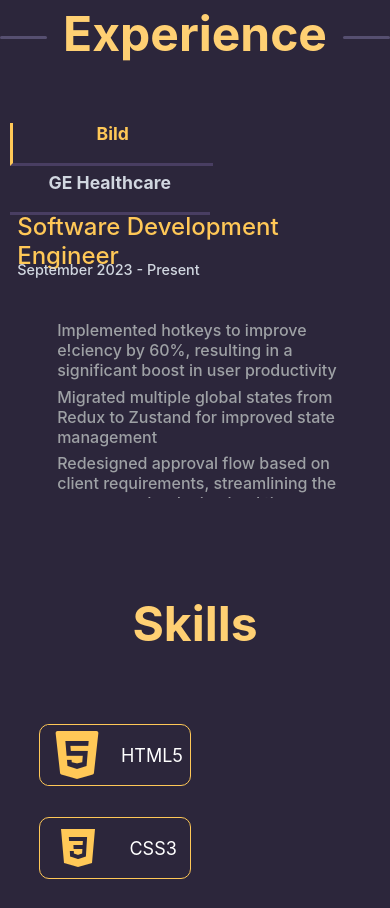
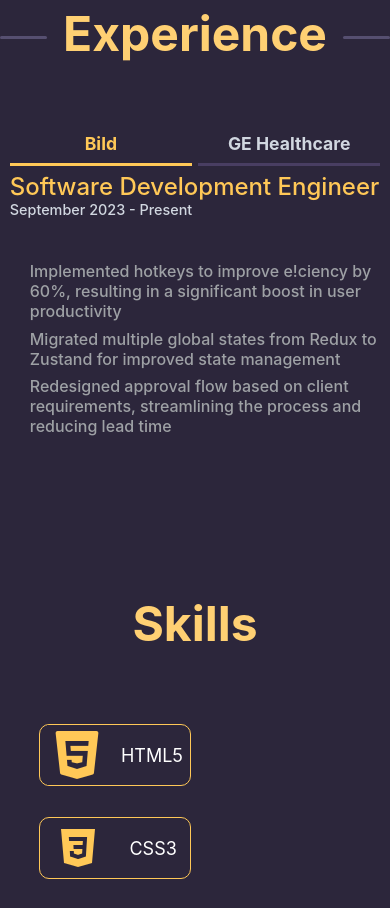
Before and after one commit to Parimal-3008/Portfolio, a React (Create React App) app: page / in a window 390 px wide. Shown: the part 2520-3428 px from the top of the page. Built offline with nearby package versions, Linux system fonts and the light colour scheme.

Commit message:
minor ui fix

```diff
--- a/src/components/Work.js
+++ b/src/components/Work.js
@@ -45,13 +45,13 @@ const Work = () => {
         <hr className="workhr" id="rightline" />
       </div>
       <div className="workouterdiv">
-        <div>
+        <div className="parentCompanyName">
           {workExperience.map((job, index) => {
             return (
               <div
                 className="workcompanyname"
                 style={{
-                  borderLeft:
+                  borderBottom:
                     selectedIndex === index ? "3px solid #ffc857" : "",
                   color: selectedIndex === index ? "#ffc857" : "",
                 }}
@@ -70,7 +70,7 @@ const Work = () => {
                   <div className="workrole">{job.role}</div>
                   <div className="workduration">{job.duration}</div>
                   <div className="workdescription">
-                    <ul>
+                    <ul style={{ width: "100%" }}>
                       {job.description.map((item) => (
                         <li>{item}</li>
                       ))}
--- a/src/components/css/Work.css
+++ b/src/components/css/Work.css
@@ -58,7 +58,6 @@
 }
 .workduration {
   height: 5%;
-  /* border: 1px solid red; */
   color: #d1d7e0;
   font-weight: 500;
   display: flex;
@@ -67,14 +66,13 @@
 }
 .workdescription {
   height: 80%;
-  overflow: auto;
+  width: 100%;
   font-weight: 500;
   display: flex;
   justify-content: space-between;
   font-size: 100%;
   align-items: center;
   color: #9ea1a5;
-  overflow: auto;
   flex-direction: column;
   margin-bottom: 10%;
 }
@@ -88,7 +86,6 @@
   font-weight: bold;
   color: #d1d7e0;
   font-size: 150%;
-  border-left: 3px solid #493e62;
   cursor: pointer;
   margin-bottom: 6px;
 }
@@ -104,11 +101,13 @@ li {
 @media screen and (max-width: 1000px) {
   .workouterdiv {
     display: block;
+    width: 100%;
   }
   .workleft {
     flex-direction: row;
     width: 100%;
     justify-content: space-between;
+    border: "1px solid red";
     overflow: auto;
     margin-bottom: 5%;
   }
@@ -117,15 +116,40 @@ li {
     border-bottom: 3px solid #ffc857;
     color: #ffc857;
   }
+  .parentCompanyName {
+    display: flex;
+    align-items: center;
+    flex-direction: row;
+    gap: 6px;
+  }
   .workcompanyname {
     font-size: 110%;
     border-left: 0px;
     border-bottom: 3px solid #493e62;
+    display: flex;
+    align-items: center;
+    justify-content: center;
   }
+
+  .workright {
+    width: 100%;
+    margin-left: 0px;
+  }
+
   .workdescription {
-    width: 120%;
+    width: 100%;
+  }
+
+  .workrole {
+    width: 100%;
+    height: auto;
+    overflow: auto;
+  }
+
+  .workdescription {
+    width: 100%;
     height: 200px;
-    overflow: auto;
+    overflow-y: auto;
     margin-top: 20px;
     /* border: 1px solid red; */
   }
@@ -136,8 +160,20 @@ li {
     margin-right: 0px;
     width: 100%;
   }
+  .workright {
+    width: 100%;
+    margin-left: 0px;
+  }
+
+  .workdescription {
+    width: 100%;
+  }
+
+  .workrole {
+    width: 100%;
+    overflow: auto;
+  }
   .workouterdiv {
-    /* border: 2px solid blue; */
     width: 95%;
     margin-right: 2.5%;
     margin-left: 2.5%;
```
